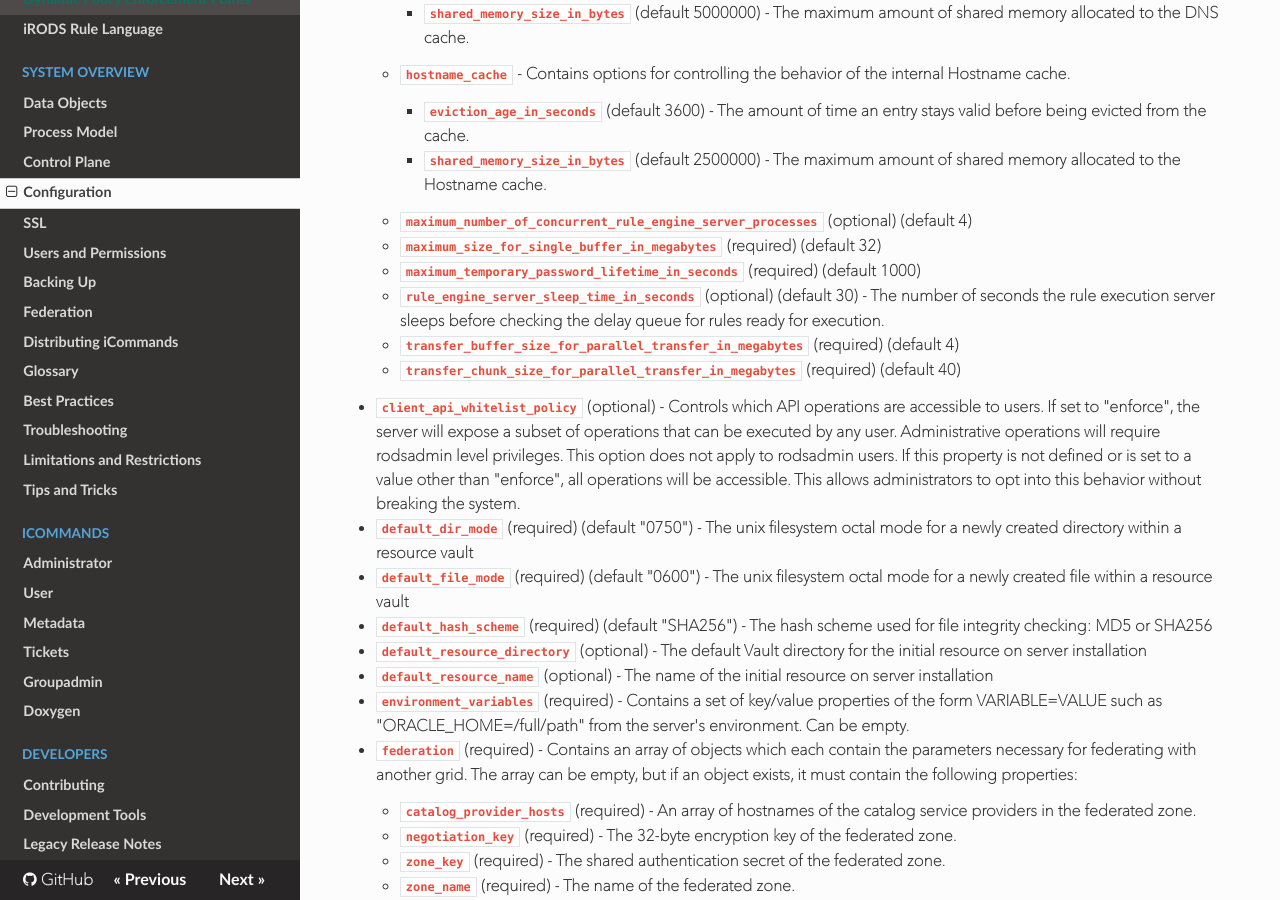
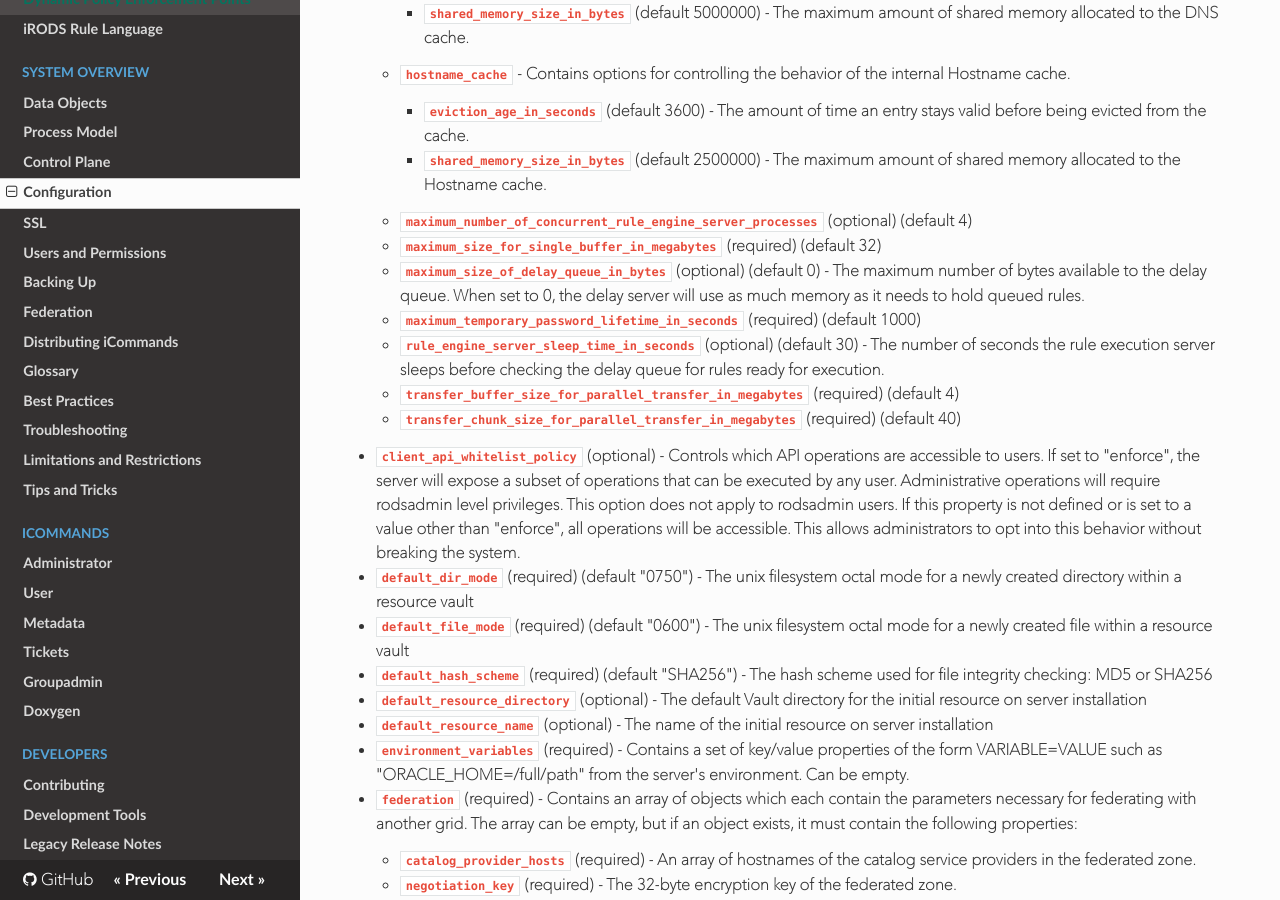
Before and after one commit to irods/irods_docs, an MkDocs documentation site: the page built from docs/system_overview/configuration.md, in a window 1280 px wide and 900 px high, scrolled down 952 px. Built offline with MkDocs 1.6.1, drawn with Linux system fonts in a browser that asks for light colours; nearby versions of some CDN libraries; old or Windows-style settings are respelled for this version of MkDocs.

Commit message:
[irods/irods#6661] Documented "maximum_size_of_delay_queue_in_bytes" config property.

```diff
--- a/docs/system_overview/configuration.md
+++ b/docs/system_overview/configuration.md
@@ -34,6 +34,8 @@ This file contains the following top level entries:
     - `maximum_number_of_concurrent_rule_engine_server_processes` (optional) (default 4)
 
     - `maximum_size_for_single_buffer_in_megabytes` (required) (default 32)
+
+    - `maximum_size_of_delay_queue_in_bytes` (optional) (default 0) - The maximum number of bytes available to the delay queue. When set to 0, the delay server will use as much memory as it needs to hold queued rules.
 
     - `maximum_temporary_password_lifetime_in_seconds` (required) (default 1000)
 
```
